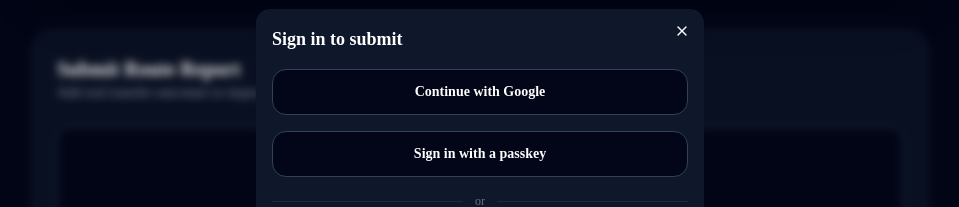
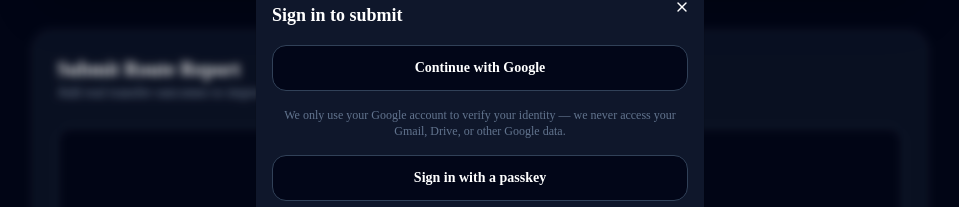
Before and after one commit to InstantRailCheck/web, a Next.js app: page / in a window 1280 px wide. Both pictures are taken after a click on the button "Sign in". Shown: the part 664-871 px from the top of the page, without its empty margins (160-1119 px from the left). Built offline with nearby package versions, Linux system fonts and the light colour scheme; no server answers; the database is empty.

Commit message:
Add reassurance copy under the Google sign-in button
We only request default OAuth scopes (email/profile, no scopes
option passed to signInWithOAuth), so this is accurate — never
requests Gmail, Drive, or other Google API access. Should reduce
sign-in hesitation.

```diff
--- a/components/AuthModal.tsx
+++ b/components/AuthModal.tsx
@@ -122,6 +122,10 @@
             >
               {googleLoading ? "Redirecting..." : "Continue with Google"}
             </button>
+            <p className="text-center text-xs text-slate-500">
+              We only use your Google account to verify your identity — we never access your
+              Gmail, Drive, or other Google data.
+            </p>
             <button
               onClick={handlePasskeySignIn}
               disabled={passkeyLoading}
```
